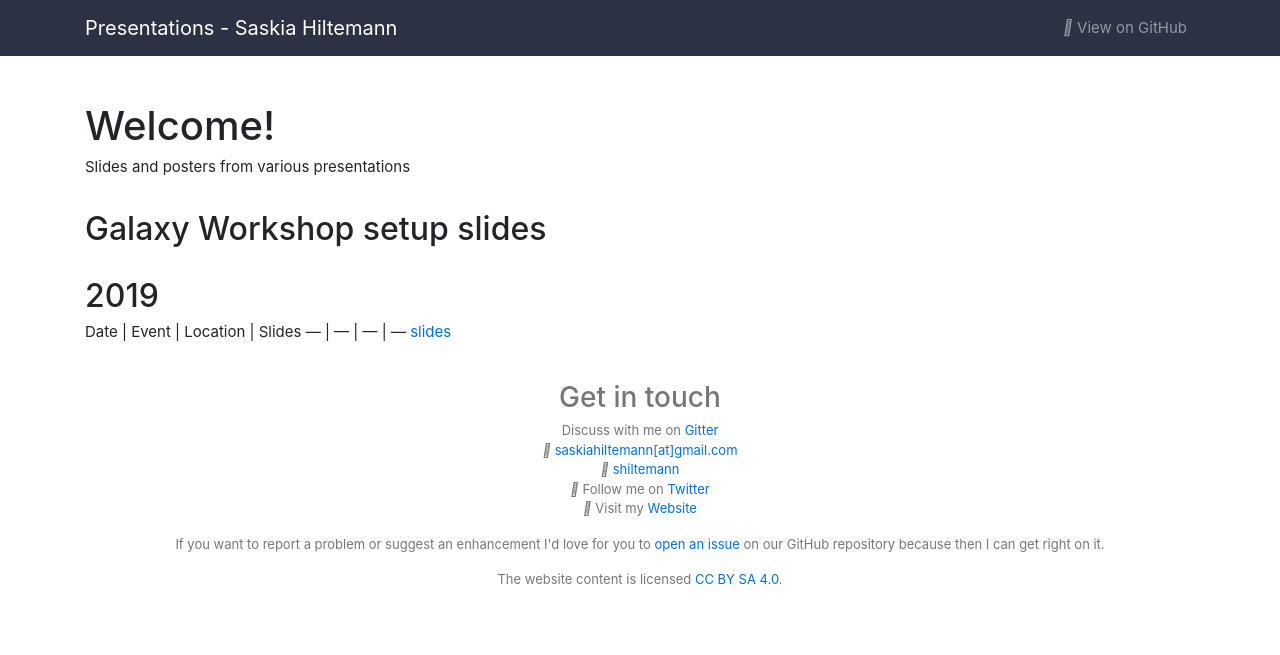
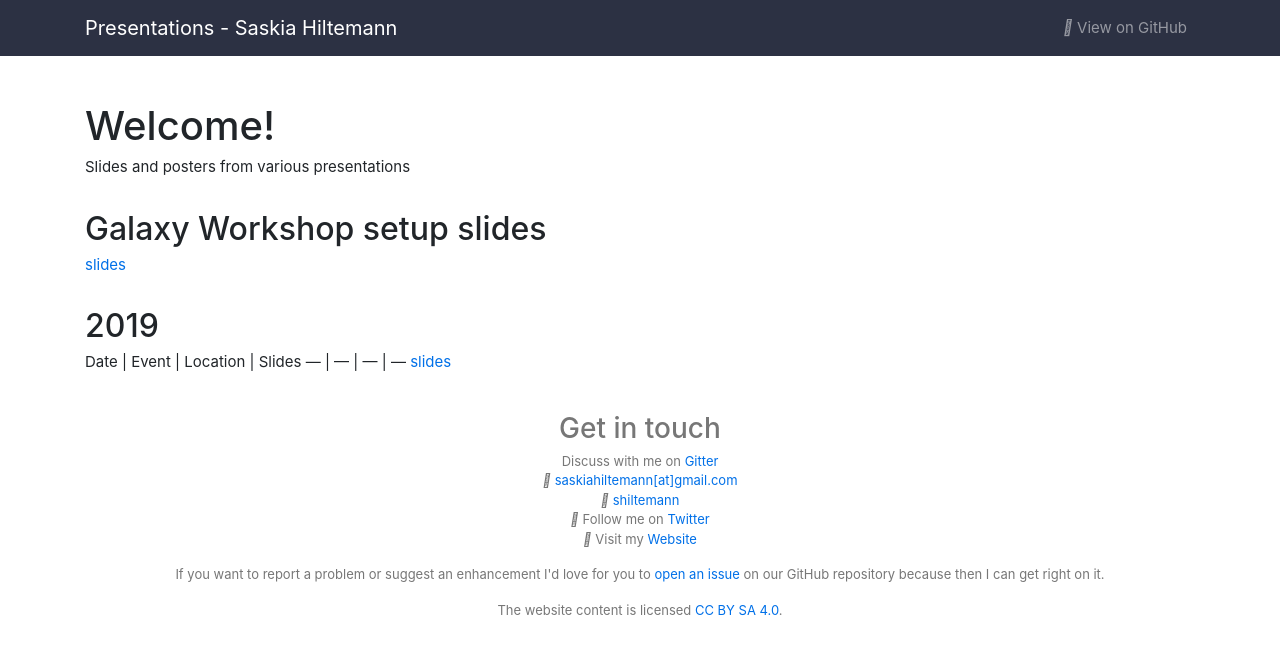
Before and after one commit to shiltemann/presentations, a Jekyll site: the page built from index.md, in a window 1280 px wide. Shown: the top 655 px of the page. Built offline with Jekyll 4.4.1, drawn with Linux system fonts in a browser that asks for light colours; our own code applies the rules of GitHub Pages for plain Markdown files.

Commit message:
add link

```diff
--- a/index.md
+++ b/index.md
@@ -8,6 +8,7 @@ layout: base
 
 ## Galaxy Workshop setup slides
 
+[slides](/slides/GalaxyWorkshop)
 
 
 ## 2019
```
